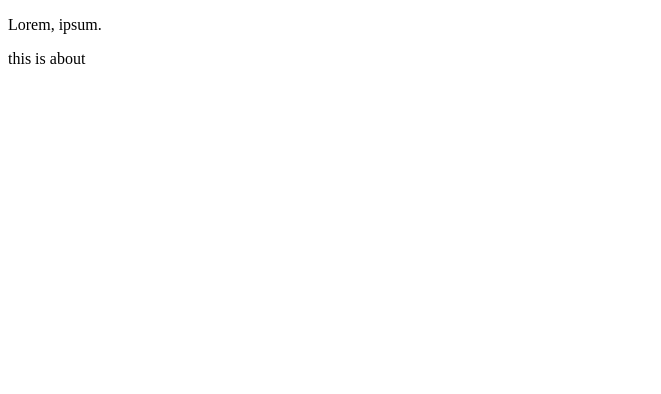
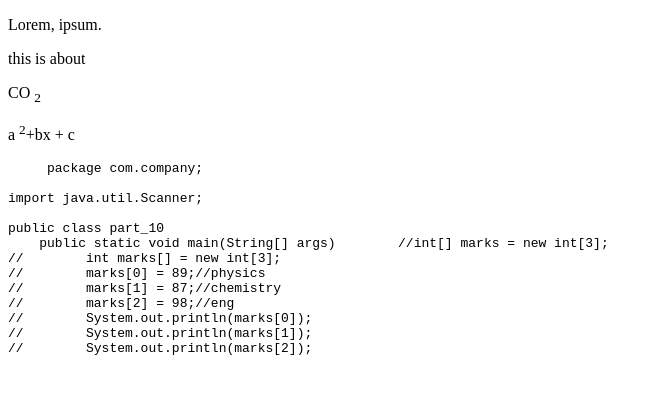
Before and after one commit to kabir5145/html-course, a plain HTML site: page about.html in a window 1280 px wide. Shown: the whole page, without its empty margins (0-661 px from the left). Drawn offline with Linux system fonts and the light colour scheme.

Commit message:
continuing ch 2

```diff
--- a/about.html
+++ b/about.html
@@ -8,5 +8,26 @@
 <body>
     <p>Lorem, ipsum.</p>
     <p>this is about</p>
+
+    <!-- Subscript and superscript -->
+     <p>CO <sub>2</sub></p>
+     <p>a <sup>2</sup>+bx + c</p>
+
+     <pre>
+     package com.company;
+
+import java.util.Scanner;
+
+public class part_10
+    public static void main(String[] args)        //int[] marks = new int[3];
+//        int marks[] = new int[3];
+//        marks[0] = 89;//physics
+//        marks[1] = 87;//chemistry
+//        marks[2] = 98;//eng
+//        System.out.println(marks[0]);
+//        System.out.println(marks[1]);
+//        System.out.println(marks[2]);
+</pre>
+
 </body>
 </html>
```
